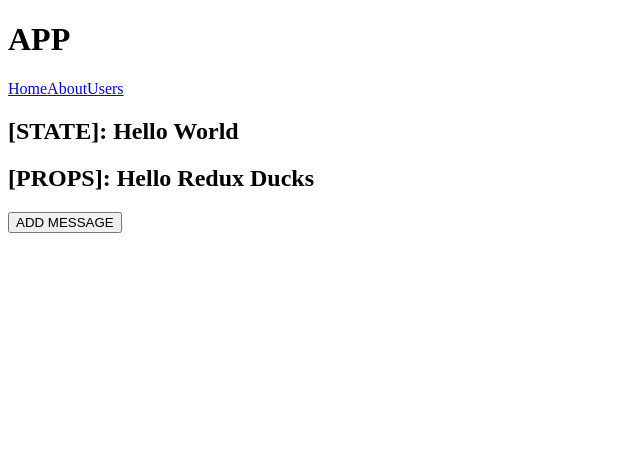
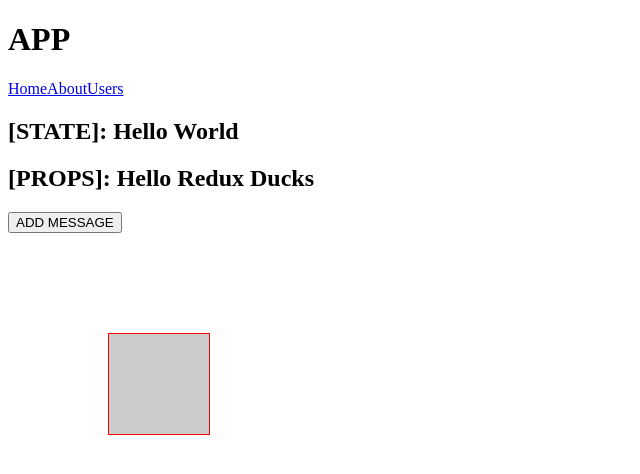
Before and after one commit to fedorovsky/react-ssr, a React app: page / in a window 1280 px wide. Shown: the top 474 px of the page, without its empty margins (0-640 px from the left). Built offline with nearby package versions, Linux system fonts and the light colour scheme; the HTML template or start-up script is replaced by a standard one.

Commit message:
add styled-components

```diff
--- a/package.json
+++ b/package.json
@@ -37,6 +37,7 @@
     "react-router-dom": "^4.4.0-beta.6",
     "redux": "^4.0.1",
     "redux-thunk": "^2.3.0",
-    "reselect": "^4.0.0"
+    "reselect": "^4.0.0",
+    "styled-components": "^4.1.2"
   }
 }
--- a/src/components/Home.js
+++ b/src/components/Home.js
@@ -2,7 +2,16 @@ import React, { Component } from 'react';
 import { connect } from 'react-redux';
 import { Link } from 'react-router-dom';
 import { Route, Switch } from 'react-router-dom';
+import styled from 'styled-components';
 import { messageSelector, addMessage } from '../modules/notification';
+
+const Container = styled.div`
+  margin: 100px;
+  width: 100px;
+  height: 100px;
+  border: 1px solid red;
+  background: #ccc;
+`;
 
 class Home extends Component {
   state = {
@@ -25,6 +34,7 @@ class Home extends Component {
         <button onClick={() => this.props.addMessage('CHANGE MESSAGE')}>
           ADD MESSAGE
         </button>
+        <Container />
       </div>
     );
   }
```
Also changed, not shown: src/server.js (+15 -8 lines), 3 other files (tests, documents, lock files or other folders).
